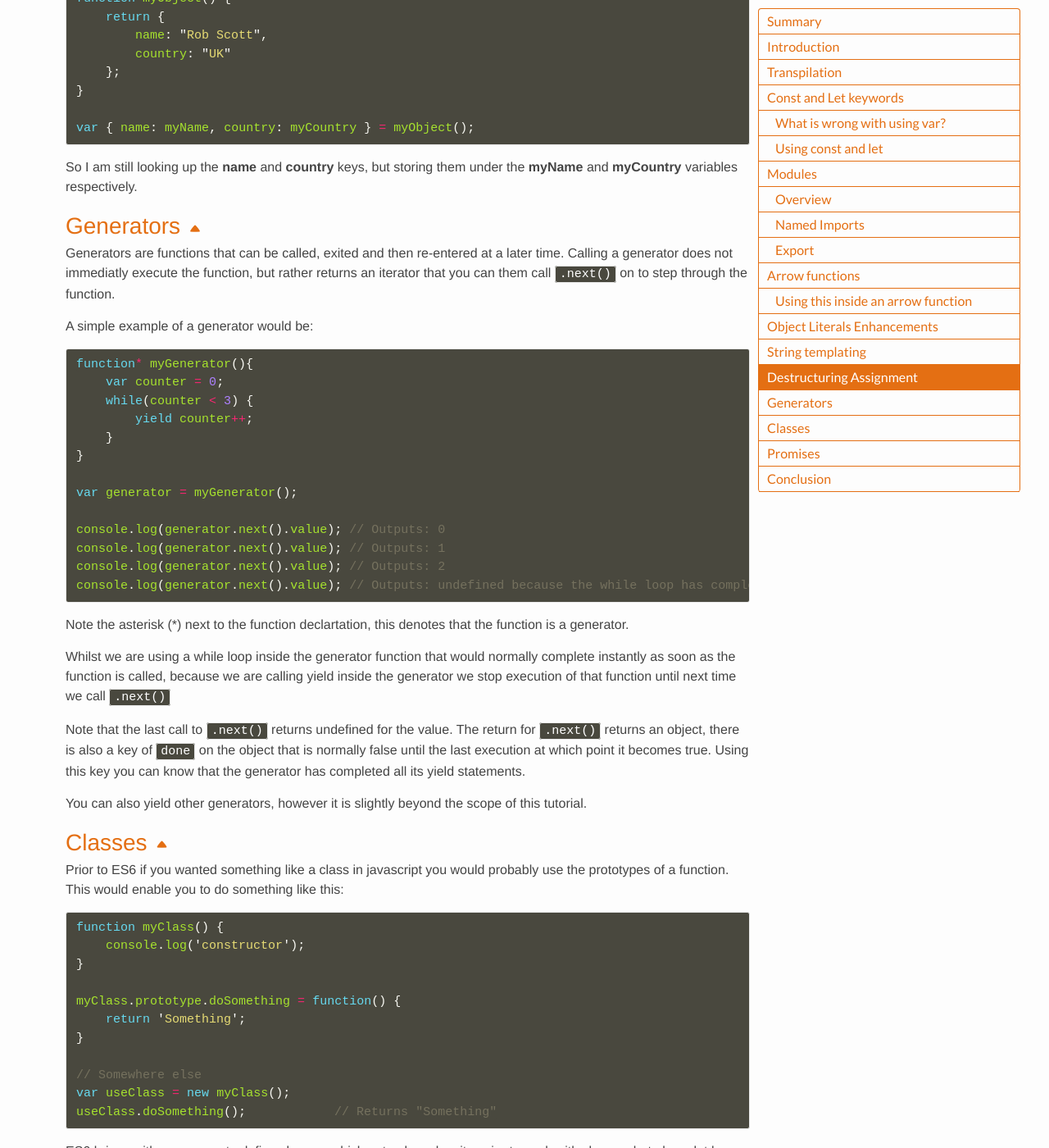
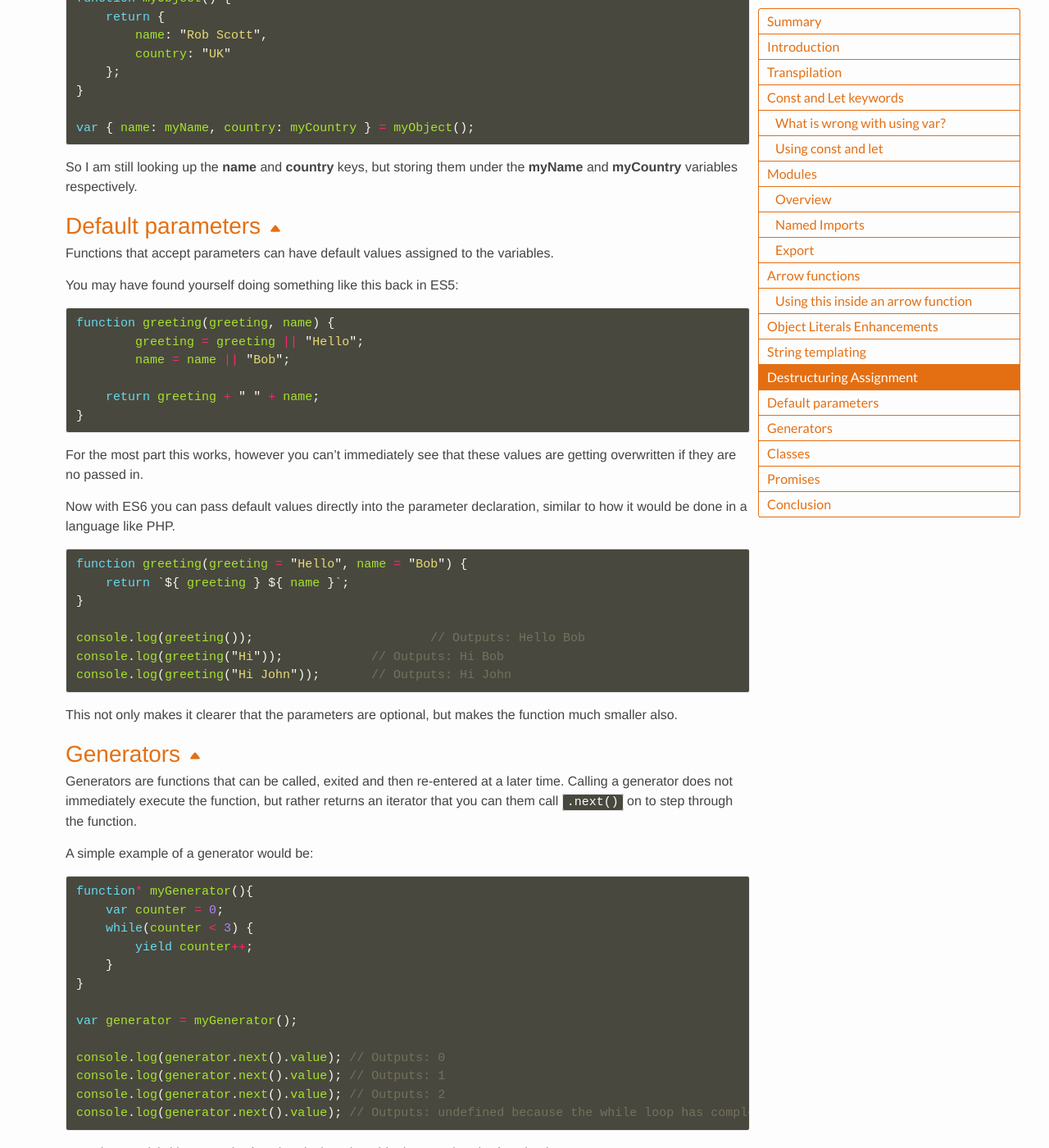
Before and after one commit to Varedis/Varedis.github.io, a Jekyll site: the page built from _posts/2015-12-31-javascript-es6.markdown, in a window 1280 px wide and 1400 px high, scrolled down 10398 px. Shown: the whole window at 82% size. Built offline with Jekyll 4.4.1, drawn with Linux system fonts in a browser that asks for light colours; comment, search, counter and statistics services are not loaded; some of the changed text lies outside the part shown.

Commit message:
Updated ES6 post with new section, added the ability to mark posts as updated

```diff
--- a/_layouts/post.html
+++ b/_layouts/post.html
@@ -7,7 +7,10 @@ layout: default
         <h1 class="post-title">{{ page.title }}</h1>
 
         <p class="post-meta">
-            <span><i class="ss ss-calendar"></i> {{ page.date | date: "%b %-d, %Y" }}</span>
+            <span><i class="ss ss-calendar"></i> Posted: {{ page.date | date: "%b %-d, %Y" }}</span>
+			{% if page.updated %}
+				<span> | <i class="ss ss-calendar"></i> Updated: {{ page.updated | date: "%b %-d, %Y" }}</span>
+			{% endif %}
             <span class="post-author"><i class="ss ss-user"></i> {% if page.author %}{{ page.author }}{% endif %}</span>
             {% if page.meta %} • {{ page.meta }}{% endif %}
         </p>
--- a/_posts/2015-12-31-javascript-es6.markdown
+++ b/_posts/2015-12-31-javascript-es6.markdown
@@ -474,9 +475,40 @@ var { name: myName, country: myCountry } = myObject();
 
 So I am still looking up the **name** and **country** keys, but storing them under the **myName** and **myCountry** variables respectively.
 
+# Default parameters
+
+Functions that accept parameters can have default values assigned to the variables.
+
+You may have found yourself doing something like this back in ES5:
+
+{% highlight javascript %}
+function greeting(greeting, name) {
+	greeting = greeting || "Hello";
+	name = name || "Bob";
+
+    return greeting + " " + name;
+}
+{% endhighlight %}
+
+For the most part this works, however you can't immediately see that these values are getting overwritten if they are no passed in.
+
+Now with ES6 you can pass default values directly into the parameter declaration, similar to how it would be done in a language like PHP.
+
+{% highlight javascript %}
+function greeting(greeting = "Hello", name = "Bob") {
+    return `${ greeting } ${ name }`;
+}
+
+console.log(greeting());			// Outputs: Hello Bob
+console.log(greeting("Hi"));		// Outputs: Hi Bob
+console.log(greeting("Hi John"));	// Outputs: Hi John
+{% endhighlight %}
+
+This not only makes it clearer that the parameters are optional, but makes the function much smaller also.
+
 # Generators
 
-Generators are functions that can be called, exited and then re-entered at a later time. Calling a generator does not immediatly execute the function, but rather returns an iterator that you can them call `.next()` on to step through the function.
+Generators are functions that can be called, exited and then re-entered at a later time. Calling a generator does not immediately execute the function, but rather returns an iterator that you can them call `.next()` on to step through the function.
 
 A simple example of a generator would be:
 
```
Also changed, not shown: other parts of _posts/2015-12-31-javascript-es6.markdown (+2 -1 lines), index.html (+8 -1 lines).
